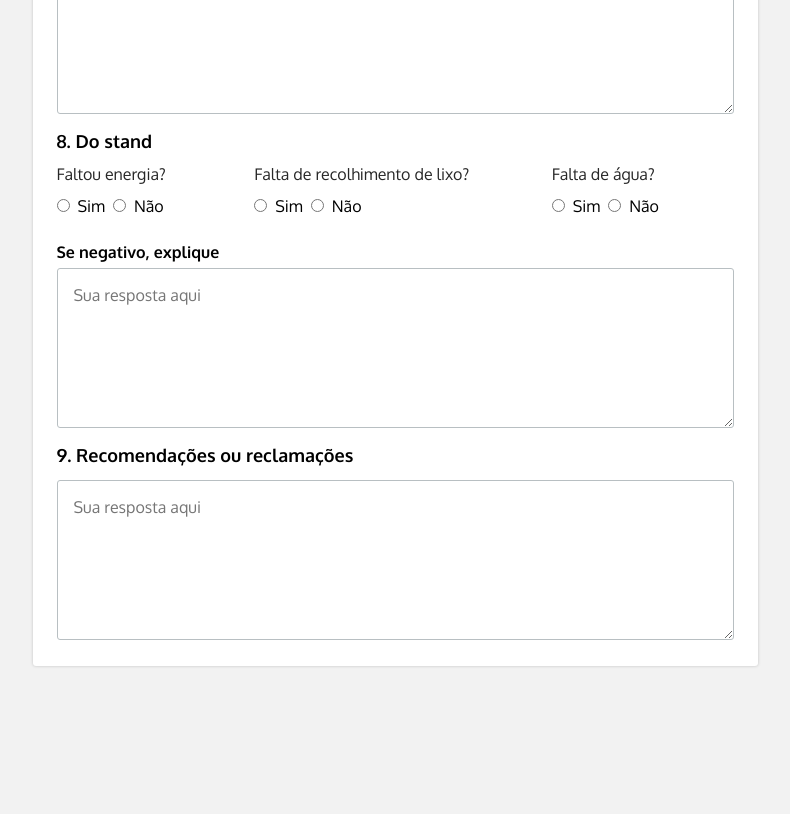
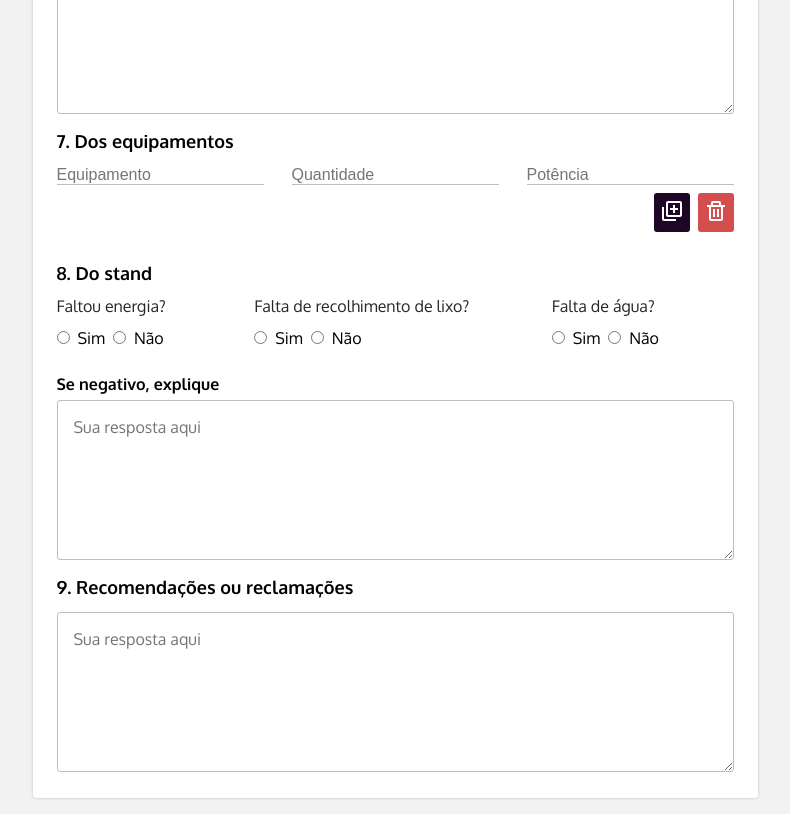
Before and after one commit to joaogomes13/reports-up, a React (Create React App) app in the folder frontend/: page / in a window 1280 px wide. Shown: the part 2300-3114 px from the top of the page, without its empty margins (245-1035 px from the left). Before the commit the page ends 2982 px from the top, so only its background shows below. Built offline with nearby package versions, Linux system fonts and the light colour scheme.

Commit message:
Estilizando componente

```diff
--- a/frontend/src/components/ListField/ListField.module.scss
+++ b/frontend/src/components/ListField/ListField.module.scss
@@ -1,22 +1,20 @@
+.input__container {
+    display: flex;
+    min-width: 677px;
+    justify-content: space-between;
+    margin-bottom: 8px;
+}
+
 .list {
 
     &__input {
-        display: flex;
-        align-items: center;
         justify-content: space-between;
         margin-bottom: 16px;
-        label {
-            margin-right: 16px;
-        }
+        display: flex;
+        flex-direction: column;
+        align-items: flex-end;
 
-        input {
-            outline: 0;
-            border: none;
-            border-bottom: 0.5px solid #B8BFC2;
-            padding: 8px;
-            font-size: 16px;
-            flex-grow: 0.3;
-        }
+
 
         &_add {
             border-radius: 3px;
@@ -42,4 +40,13 @@
             cursor: pointer;
         }
     }
+
+
+
+    &__inputs {
+        outline: 0;
+        border: none;
+        border-bottom: 0.5px solid #B8BFC2;
+        font-size: 16px;
+    }
 }
--- a/frontend/src/components/ListField/index.tsx
+++ b/frontend/src/components/ListField/index.tsx
@@ -3,20 +3,31 @@ import SearchField from '../SearchField';
 import style from './ListField.module.scss';
 import { BiTrash, BiAddToQueue } from 'react-icons/bi';
 import { v4 as uuidv4 } from 'uuid';
+import { Infraestrutura, Alimentos, Preparo, Atendimento, Residuos, Ambiente, Stand } from '../../types';
 
 
 interface Props {
   name: string,
 }
+interface IPesquisa {
+  infraestrutura: Infraestrutura,
+  alimentos: Alimentos,
+  preparo: Preparo,
+  atendimento: Atendimento,
+  residuos: Residuos,
+  ambiente: Ambiente,
+  stand: Stand
+}
 
 export default function ListField({ name }: Props) {
+  const [ambiente, setAmbiente] = useState([{}] as Ambiente[]);
   const [teste, setTeste] = useState(false);
-  const [formTest, setFormTest] = useState([{ id: '',equipament: '', qtd: 0 }])
+  const [formTest, setFormTest] = useState([{ id: '', equipament: '', qtd: 0 }])
 
   const removeEquipament = (id: string) => {
     let _formTest = [...formTest];
     _formTest = _formTest.filter(formTest => formTest.id !== id)
-    if(_formTest.length >= 1) {
+    if (_formTest.length >= 1) {
       setFormTest(_formTest);
     }
   }
@@ -42,15 +53,16 @@ export default function ListField({ name }: Props) {
 
   return (
     <fieldset>
-      {/* <SearchField name='teste' title='Algum outro equipamento?' data={teste} setData={setTeste} /> */}
       {
-        teste === true &&
         <div>
           {
             formTest.map((element, index) => (
               <div className={style.list__input} key={index}>
-                <input id={name + 'No'} type="text" name={name} required placeholder='Equipamento' onChange={(e) => handleEquipamentChange(element.id, e)} />
-                <input id={name + 'No'} type="number" name={name}  required placeholder='Quantidade' onChange={(e) => handleEquipamentChange(element.id, e)} />
+                <div className={style.input__container}>
+                  <input className={style.list__inputs} id={name + 'No'} type="text" name={name} required placeholder='Equipamento' onChange={(e) => handleEquipamentChange(element.id, e)} />
+                  <input className={style.list__inputs} id={name + 'No'} type="number" name={name} required placeholder='Quantidade' onChange={(e) => handleEquipamentChange(element.id, e)} />
+                  <input className={style.list__inputs} id={name + 'No'} type="number" name={name} required placeholder='Potência' onChange={(e) => handleEquipamentChange(element.id, e)} />
+                </div>
                 <div>
                   <button type='button' className={style.list__input_add} onClick={addEquipament}><BiAddToQueue size={24} /></button>
                   <button type='button' className={style.list__input_remove} onClick={() => removeEquipament(element.id)}><BiTrash size={24} /></button>
--- a/frontend/src/pages/Form/index.tsx
+++ b/frontend/src/pages/Form/index.tsx
@@ -124,18 +124,9 @@ export default function Form() {
                         </div>
                         <CommentField title='Se negativo, explique' />
                     </FormGroup>
-                    {/* <FormGroup title='7. Dos equipamentos' name='Equipamentos'>
-                        <div className={style.form__search}>
-                            <SearchField title='Fogão à gás?' name="cadeiras" data={cadeiras} qtd={true} setData={setCadeiras}/>
-                            <SearchField title='Chapa à gás?' name="preparo" data={cadeiras} qtd={true} setData={setCadeiras}/>
-                            <SearchField title='Forno à gás?' name="preparo" data={cadeiras} qtd={true} setData={setCadeiras} />
-                            <SearchField title='Fritadeira à gás?' name="preparo" data={cadeiras}   qtd={true} setData={setCadeiras}/>
-                            <SearchField title='Freezers?' name="preparo" data={cadeiras}   qtd={true} ptc={true} setData={setCadeiras}/>
-                            <SearchField title='Geladeiras?' name="preparo" data={cadeiras}   qtd={true} ptc={true}setData={setCadeiras}/>
-                        </div>
-                            <ListField name='teste' />
-                        <CommentField title='Se negativo, explique' />
-                    </FormGroup> */}
+                    <FormGroup title='7. Dos equipamentos' name='Equipamentos'>
+                        <ListField name='teste' />
+                    </FormGroup>
                     <FormGroup title='8. Do stand' name='Stand'>
                         <div className={style.form__search}>
                             <SearchField title='Faltou energia?' name="faltouEnergia" data={stand[0].faltouEnergia}  setData={setStand} object={stand} />
```
